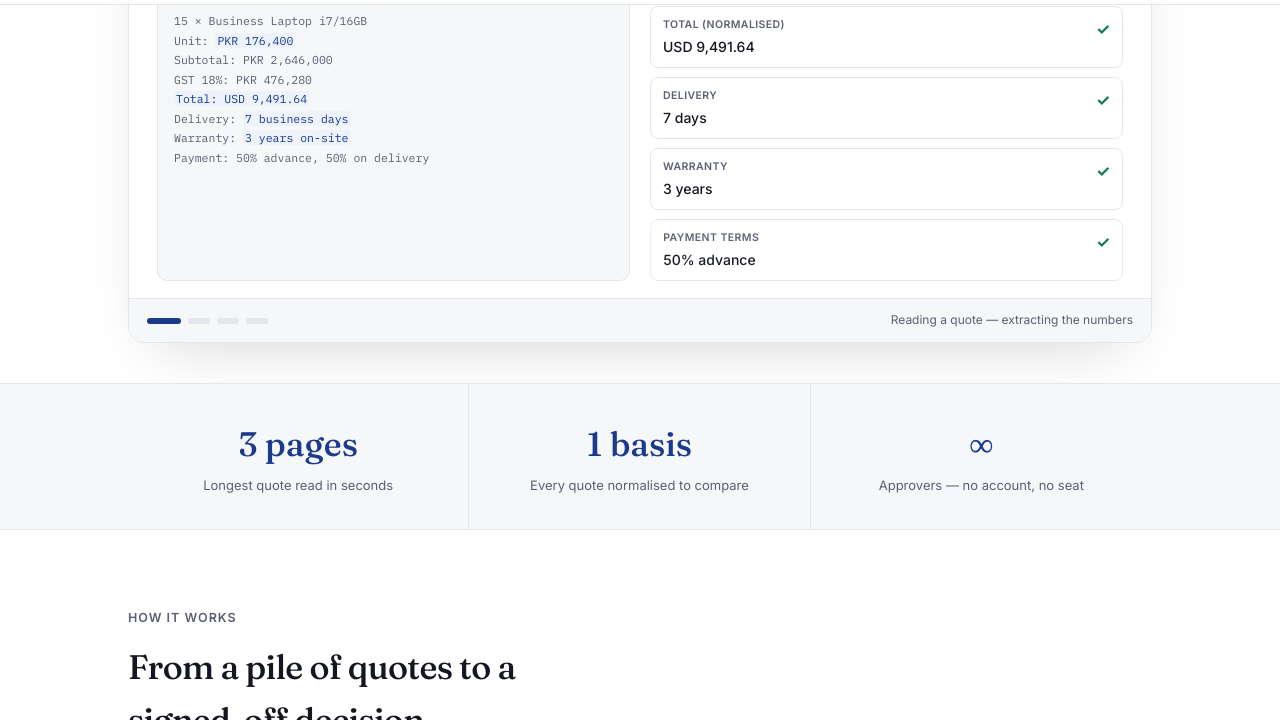
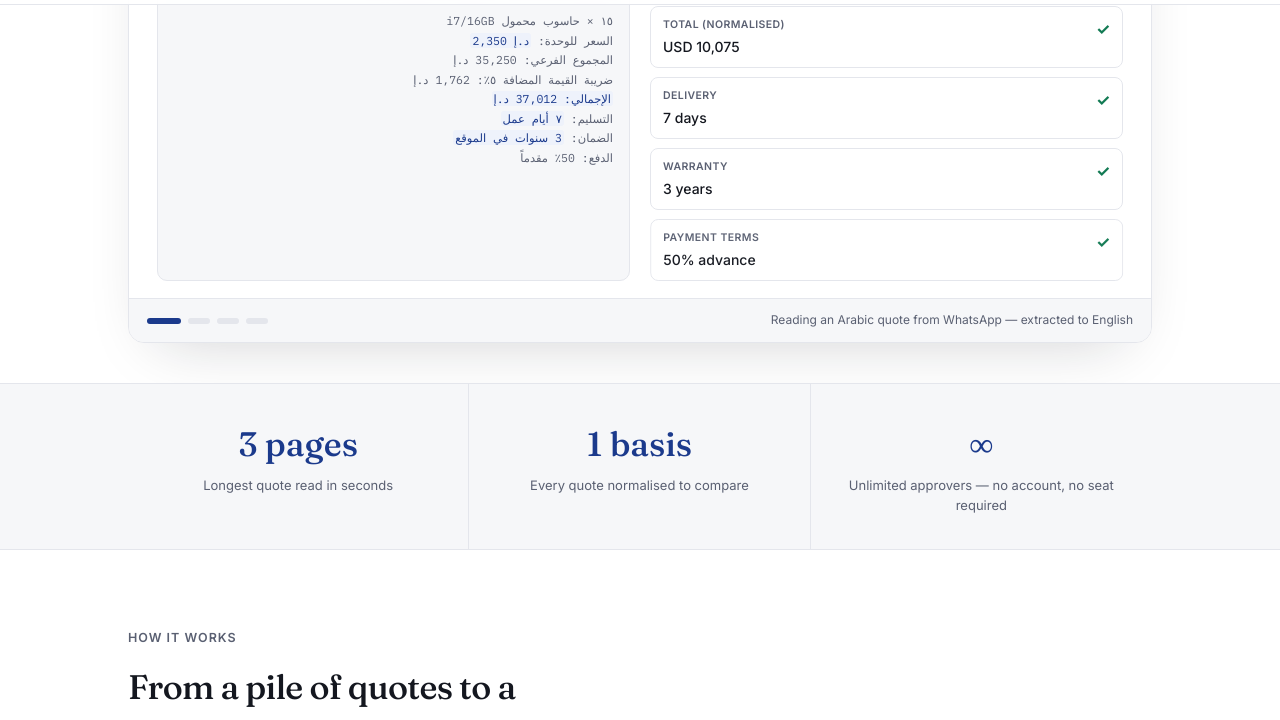
Before and after one commit to adeelsuhail/bidalize-marketing, a plain HTML site: page index.html in a window 1280 px wide. Both pictures are taken after a click on the element 158 px from the left and 1126 px from the top of the page. Shown: the part 806-1526 px from the top of the page. Drawn offline with Linux system fonts and the light colour scheme.

Commit message:
Add files via upload

```diff
--- a/index.html
+++ b/index.html
@@ -218,24 +218,24 @@
       <div class="demo-stage">
 
         <div class="screen active" data-s="0">
-          <div class="screen-head"><div class="screen-title">Reading the quote</div><div class="screen-tag">extracting</div></div>
+          <div class="screen-head"><div class="screen-title">Reading the quote</div><div class="screen-tag">WhatsApp · Arabic → English</div></div>
           <div class="read-grid">
-            <div class="doc">
+            <div class="doc" dir="rtl" style="text-align:right">
               <span class="scan"></span>
-              QUOTATION — NextGen Systems (Pvt) Ltd<br>
-              Ref: NG-4471 · Date: 12 Jul 2026<br><br>
-              15 × Business Laptop i7/16GB<br>
-              Unit: <span class="hl">PKR 176,400</span><br>
-              Subtotal: PKR 2,646,000<br>
-              GST 18%: PKR 476,280<br>
-              <span class="hl">Total: USD 9,491.64</span><br>
-              Delivery: <span class="hl">7 business days</span><br>
-              Warranty: <span class="hl">3 years on-site</span><br>
-              Payment: 50% advance, 50% on delivery
+              عرض سعر — إميرتس تك تريدينغ ش.ذ.م.م<br>
+              المرجع: ETT-2291 · التاريخ: 12 يوليو 2026<br><br>
+              ١٥ × حاسوب محمول i7/16GB<br>
+              السعر للوحدة: <span class="hl">د.إ 2,350</span><br>
+              المجموع الفرعي: 35,250 د.إ<br>
+              ضريبة القيمة المضافة ٥٪: 1,762 د.إ<br>
+              <span class="hl">الإجمالي: 37,012 د.إ</span><br>
+              التسليم: <span class="hl">٧ أيام عمل</span><br>
+              الضمان: <span class="hl">3 سنوات في الموقع</span><br>
+              الدفع: 50٪ مقدماً
             </div>
             <div class="extract">
-              <div class="field"><span class="chk">✓</span><div class="k">Vendor</div><div class="v">NextGen Systems</div></div>
-              <div class="field"><span class="chk">✓</span><div class="k">Total (normalised)</div><div class="v">USD 9,491.64</div></div>
+              <div class="field"><span class="chk">✓</span><div class="k">Vendor</div><div class="v">Emirates Tech Trading</div></div>
+              <div class="field"><span class="chk">✓</span><div class="k">Total (normalised)</div><div class="v">USD 10,075</div></div>
               <div class="field"><span class="chk">✓</span><div class="k">Delivery</div><div class="v">7 days</div></div>
               <div class="field"><span class="chk">✓</span><div class="k">Warranty</div><div class="v">3 years</div></div>
               <div class="field"><span class="chk">✓</span><div class="k">Payment terms</div><div class="v">50% advance</div></div>
@@ -244,17 +244,17 @@
         </div>
 
         <div class="screen" data-s="1">
-          <div class="screen-head"><div class="screen-title">15 laptops for Finance — ranked</div><div class="screen-tag">3 quotes scored</div></div>
+          <div class="screen-head"><div class="screen-title">15 laptops for Finance — ranked</div><div class="screen-tag">3 quotes · AED · EUR · USD</div></div>
           <table>
-            <thead><tr><th>#</th><th>Vendor</th><th class="num">Quote</th><th class="num">Warranty</th><th class="num">Delivery</th><th class="num">Score</th></tr></thead>
+            <thead><tr><th>#</th><th>Vendor</th><th class="num">Quote (USD)</th><th class="num">Warranty</th><th class="num">Delivery</th><th class="num">Score</th></tr></thead>
             <tbody>
-              <tr class="win"><td><span class="rank">1</span></td><td><span class="vend">NextGen Systems</span><span class="pill">Recommended</span></td><td class="num">$9,492</td><td class="num">3 yrs</td><td class="num">7 d</td><td class="num score">73.5</td></tr>
-              <tr><td><span class="rank">2</span></td><td><span class="vend">DigiStore</span></td><td class="num">$10,180</td><td class="num">2 yrs</td><td class="num">5 d</td><td class="num score">61.0</td></tr>
-              <tr><td><span class="rank">3</span></td><td><span class="vend">Karachi Compute</span></td><td class="num">$11,340</td><td class="num">1 yr</td><td class="num">10 d</td><td class="num score">48.5</td></tr>
+              <tr class="win"><td><span class="rank">1</span></td><td><span class="vend">Emirates Tech Trading</span><span class="pill">Recommended</span></td><td class="num">$10,075</td><td class="num">3 yrs</td><td class="num">7 d</td><td class="num score">73.5</td></tr>
+              <tr><td><span class="rank">2</span></td><td><span class="vend">Zenith Global GmbH</span></td><td class="num">$10,480</td><td class="num">2 yrs</td><td class="num">5 d</td><td class="num score">61.0</td></tr>
+              <tr><td><span class="rank">3</span></td><td><span class="vend">Al-Noor Supplies</span></td><td class="num">$11,610</td><td class="num">1 yr</td><td class="num">10 d</td><td class="num score">48.5</td></tr>
             </tbody>
           </table>
           <div style="margin-top:16px;background:var(--win-soft);border:1px solid #bfe6d3;border-radius:10px;padding:13px 15px;font-size:13px;color:var(--win)">
-            <b>Recommended: NextGen Systems.</b> Best warranty in the set, fastest realistic delivery, and within budget.
+            <b>Recommended: Emirates Tech Trading.</b> Best warranty in the set, fastest realistic delivery, and within budget. Quotes in AED and EUR normalised to USD for a like-for-like comparison.
           </div>
         </div>
 
@@ -262,9 +262,9 @@
           <div class="screen-head"><div class="screen-title">Negotiation Intelligence</div><div class="screen-tag">where to push</div></div>
           <div class="neg-banner">Leverage points found in the quotes you received — use them before you award.</div>
           <div class="neg-list">
-            <div class="neg"><div class="ic">%</div><div class="body"><div class="h">DigiStore is 7% above the leader on price</div><div class="d">Same spec, weaker warranty. Ask them to match NextGen or drop the premium.</div></div><div class="amt">−$688</div></div>
-            <div class="neg"><div class="ic">⏱</div><div class="body"><div class="h">Karachi Compute is slowest at 10 days</div><div class="d">Their price doesn't reflect the delay — leverage for a discount or faster ship.</div></div></div>
-            <div class="neg"><div class="ic">₳</div><div class="body"><div class="h">NextGen wants 50% upfront</div><div class="d">Payment terms are an outlier vs the others — negotiate to 30% or net-15.</div></div></div>
+            <div class="neg"><div class="ic">%</div><div class="body"><div class="h">Zenith Global is 4% above the leader on price</div><div class="d">Same spec, weaker warranty. Ask them to match Emirates Tech or drop the premium.</div></div><div class="amt">−$405</div></div>
+            <div class="neg"><div class="ic">⏱</div><div class="body"><div class="h">Al-Noor Supplies is slowest at 10 days</div><div class="d">Their price doesn't reflect the delay — leverage for a discount or faster ship.</div></div></div>
+            <div class="neg"><div class="ic">₳</div><div class="body"><div class="h">Emirates Tech wants 50% upfront</div><div class="d">Payment terms are an outlier vs the others — negotiate to 30% or net-15.</div></div></div>
           </div>
         </div>
 
@@ -288,7 +288,7 @@
         <div class="steps-dots">
           <div class="sd on" data-go="0"></div><div class="sd" data-go="1"></div><div class="sd" data-go="2"></div><div class="sd" data-go="3"></div>
         </div>
-        <div class="demo-cap" id="demoCap">Reading a quote — extracting the numbers</div>
+        <div class="demo-cap" id="demoCap">Reading an Arabic quote from WhatsApp — extracted to English</div>
       </div>
     </div>
   </div>
@@ -298,7 +298,7 @@
   <div class="wrap">
     <div class="stat"><div class="big">3 pages</div><div class="lbl">Longest quote read in seconds</div></div>
     <div class="stat"><div class="big">1 basis</div><div class="lbl">Every quote normalised to compare</div></div>
-    <div class="stat"><div class="big">∞</div><div class="lbl">Approvers — no account, no seat</div></div>
+    <div class="stat"><div class="big">∞</div><div class="lbl">Unlimited approvers — no account, no seat required</div></div>
   </div>
 </div>
 
@@ -324,7 +324,7 @@
       <p>Bidalize reads the quotes for leverage you'd miss: who's overpriced for their spec, whose payment terms are an outlier, where a warranty gap is worth money. You walk into the negotiation already knowing where to push.</p>
     </div>
     <div class="card">
-      <div class="neg"><div class="ic">%</div><div class="body"><div class="h">DigiStore is 7% above the leader</div><div class="d">Same spec, weaker warranty — ask them to match or drop the premium.</div></div><div class="amt">−$688</div></div>
+      <div class="neg"><div class="ic">%</div><div class="body"><div class="h">Zenith Global is 4% above the leader</div><div class="d">Same spec, weaker warranty — ask them to match or drop the premium.</div></div><div class="amt">−$405</div></div>
       <div class="neg"><div class="ic">₳</div><div class="body"><div class="h">50% upfront is an outlier</div><div class="d">Every other vendor offered better terms — negotiate to net-15.</div></div></div>
     </div>
   </div>
@@ -379,7 +379,7 @@
   const dots = [...document.querySelectorAll('.sd')];
   const cap = document.getElementById('demoCap');
   const caps = [
-    'Reading a quote — extracting the numbers',
+    'Reading an Arabic quote from WhatsApp — extracted to English',
     'Quotes ranked — the winner, with reasoning',
     'Negotiation intelligence — where to push for a better deal',
     'Analytics — savings and cycle time across your RFPs'
```
